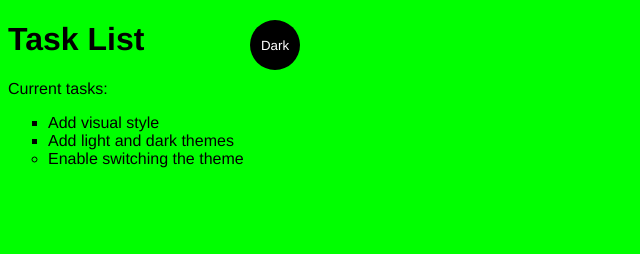
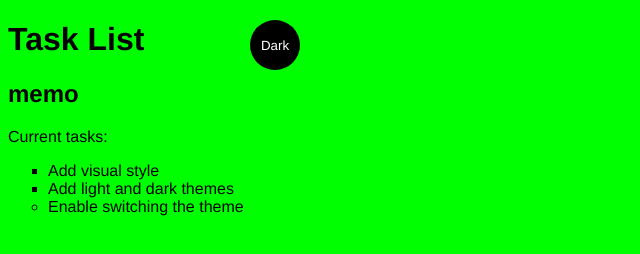
Before and after one commit to ayyb/HTML, a plain HTML site: page index.html in a window 1280 px wide. Shown: the whole page, without its empty margins (0-640 px from the left). Drawn offline with Linux system fonts and the light colour scheme.

Commit message:
azure deploy

```diff
--- a/index.html
+++ b/index.html
@@ -9,6 +9,7 @@
 </head>
 <body class="light-theme">
     <h1>Task List</h1>
+    <h2>memo</h2>
     <p id="msg">Current tasks:</p>
     <ul>
         <li class="list">Add visual style</li>
```
Also changed, not shown: 1 other file.
